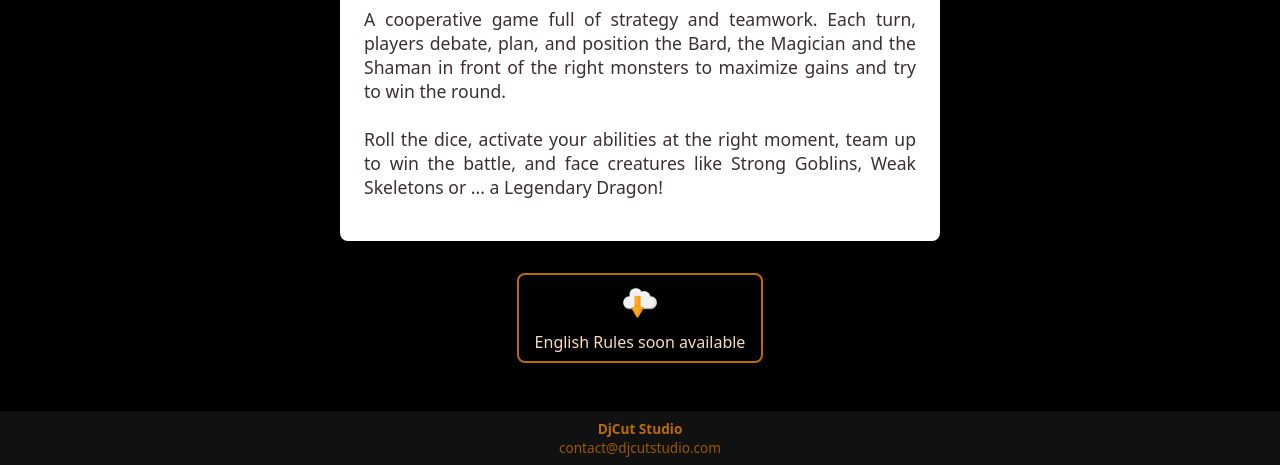
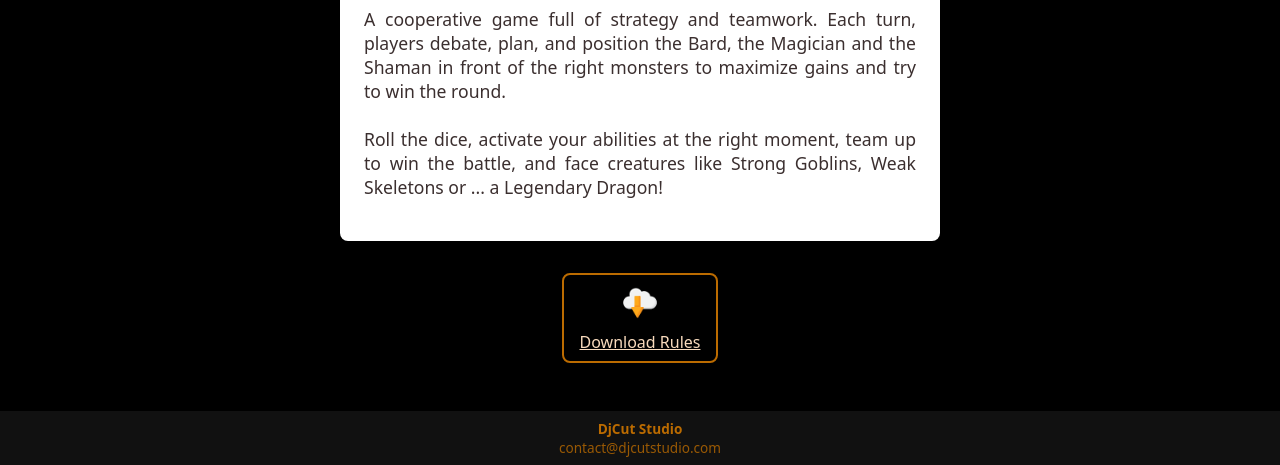
Before and after one commit to DjCut/djcutstudio, a plain HTML site: page legendarydragon.html in a window 1280 px wide. Shown: the part 1570-2035 px from the top of the page. Drawn offline with Linux system fonts and the light colour scheme.

Commit message:
Add rules

```diff
--- a/legendarydragon.html
+++ b/legendarydragon.html
@@ -48,10 +48,13 @@
         </p>
     </div>
 
-    <div class="rules">
-        <img src="static/dl_icon.png" alt="Download rules">
-        <span>English Rules soon available</span>
-    </div>
+    <a href="static/LegendaryDragonRules_EN.pdf"
+    class="rules"
+    target="_blank"
+    rel="noopener noreferrer">
+        <img src="static/dl_icon.png" alt="Download rules PDF">
+        <span>Download Rules</span>
+    </a>
 
 </main>
 
```
Also changed, not shown: 1 other file.
